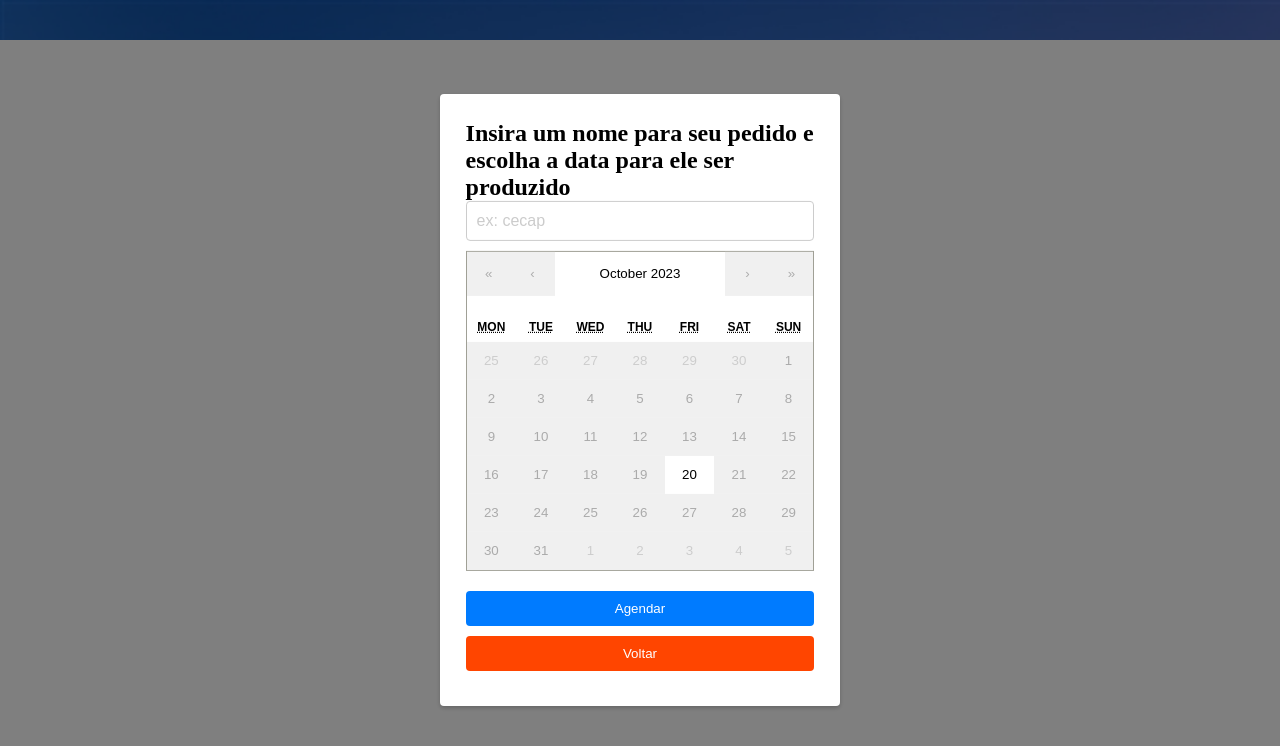
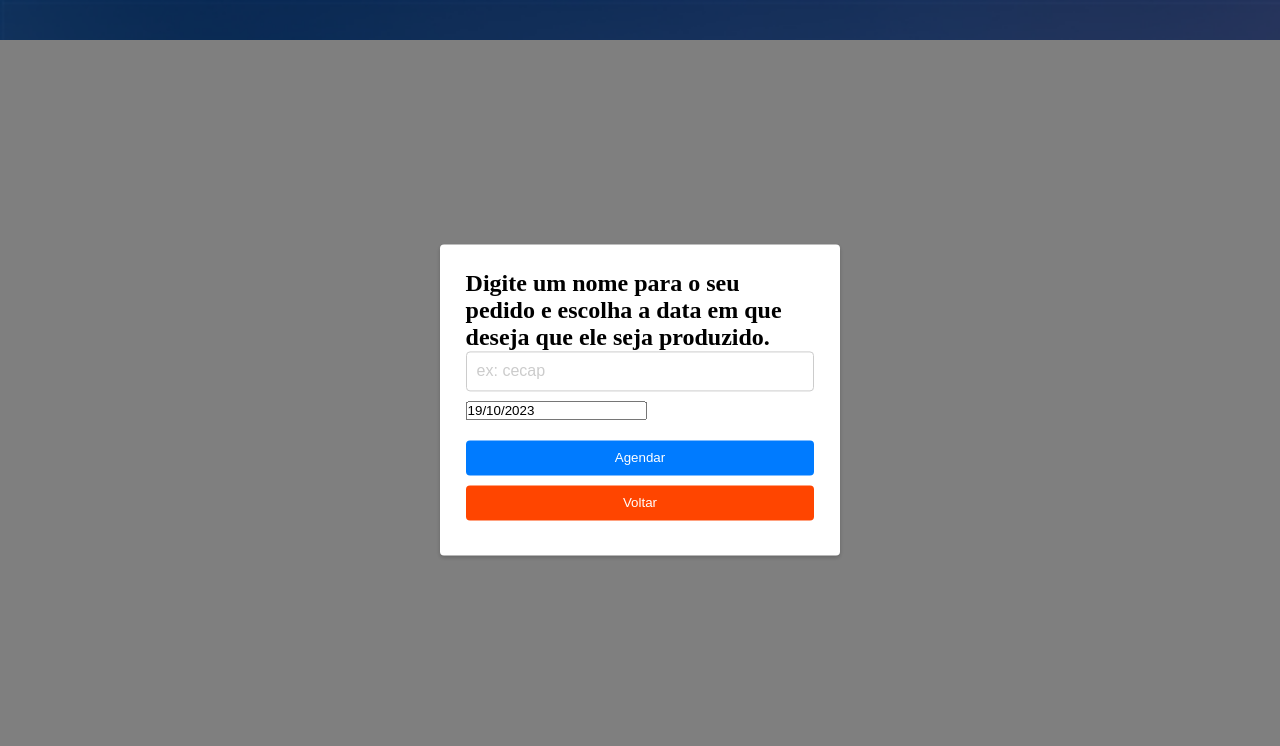
Before and after one commit to GiseleGois/kanashiro-buyflow, a React (Create React App) app: page /schedule-purchase in a window 1280 px wide. Shown: the top 746 px of the page. Built offline with nearby package versions, Linux system fonts and the light colour scheme; a web font is replaced by a local one.

Commit message:
correcao da exibicao de data

```diff
--- a/package.json
+++ b/package.json
@@ -11,8 +11,11 @@
     "@testing-library/user-event": "^13.5.0",
     "firebase": "^9.17.1",
     "font-awesome": "^4.7.0",
+    "moment": "^2.29.4",
+    "moment-timezone": "^0.5.43",
     "react": "^18.2.0",
     "react-calendar": "^4.6.0",
+    "react-datepicker": "^4.21.0",
     "react-dom": "^18.2.0",
     "react-modal": "^3.16.1",
     "react-router-dom": "^5.2.0",
--- a/src/components/schedulePurchase/index.js
+++ b/src/components/schedulePurchase/index.js
@@ -1,7 +1,7 @@
 import React, { useState, useEffect } from 'react';
 import Modal from 'react-modal';
-import 'react-calendar/dist/Calendar.css';
-import Calendar from 'react-calendar';
+import DatePicker from 'react-datepicker';
+import 'react-datepicker/dist/react-datepicker.css';
 import { useHistory } from 'react-router-dom';
 import './style.css';
 import { checkUserPurchases } from '../../commons/checkPurchases';
@@ -16,11 +16,15 @@ const SchedulePurchase = ({ onSchedule }) => {
   const [isModalOpen, setIsModalOpen] = useState(true);
   const [newLocation, setNewLocation] = useState('');
   const [userId, setUserId] = useState('');
-  const [local, setLocal] = useState();
+  const [local, setLocal] = useState('');
   const [confirmationModalOpen, setConfirmationModalOpen] = useState(false);
   const [newLocationModalOpen, setNewLocationModalOpen] = useState(false);
   const [errorModalOpen, setErrorModalOpen] = useState(false);
   const [duplicatedModalOpen, setDuplicatedModalOpen] = useState(false);
+
+  const now = new Date();
+  const today = new Date(now);
+  today.setHours(4, 0, 0, 0);
 
   useEffect(() => {
     const user = JSON.parse(sessionStorage.getItem('user'));
@@ -30,30 +34,25 @@ const SchedulePurchase = ({ onSchedule }) => {
   }, []);
 
   useEffect(() => {
-    const now = new Date();
-    const today = new Date(now);
-    today.setHours(4, 0, 0, 0);
-    const maxDate = new Date(today);
-    maxDate.setDate(today.getDate() + 1);
-    maxDate.setHours(3, 59, 59, 59);
-    setSelectedDate(null);
+    const fourAM = new Date(now);
+    fourAM.setHours(4, 0, 0, 0);
+
+    // Se a hora atual for menor que 4:00 AM, defina a data máxima como a data atual
+    if (now < fourAM) {
+      setMaxDate(today);
+    } else {
+      // Caso contrário, defina a data máxima como a data atual mais um dia
+      const nextDay = new Date(today);
+      nextDay.setDate(today.getDate() + 1);
+      setMaxDate(nextDay);
+    }
+
+    setSelectedDate(today);
     setMinDate(today);
-    setMaxDate(maxDate);
   }, []);
 
   const isFutureDate = (date) => {
-    const today = new Date();
-    today.setHours(4, 0, 0, 0);
-    return date >= today;
-  };
-  const isWithin24Hours = (date) => {
-    const now = new Date();
-    const next24Hours = new Date(now);
-    next24Hours.setHours(4, 0, 0, 0);
-    next24Hours.setDate(now.getDate() + 1);
-    const threeFiftyNineAM = new Date(now);
-    threeFiftyNineAM.setHours(3, 59, 59, 999);
-    return date >= next24Hours || date <= threeFiftyNineAM;
+    return date >= today; // 'today' agora é acessível nesta função
   };
 
   const onClose = () => {
@@ -61,7 +60,11 @@ const SchedulePurchase = ({ onSchedule }) => {
   };
 
   const handleSchedule = async () => {
-    if (selectedDate && isFutureDate(selectedDate) && !isWithin24Hours(selectedDate)) {
+    console.log('Botão "Agendar" clicado');
+    console.log('selectedDate:', selectedDate);
+    console.log('isFutureDate(selectedDate):', isFutureDate(selectedDate));
+    console.log('local:', local);
+    if (selectedDate && isFutureDate(selectedDate)) {
       if (!local || local.trim() === '') {
         setErrorModalOpen(true);
       } else {
@@ -101,27 +104,30 @@ const SchedulePurchase = ({ onSchedule }) => {
         shouldCloseOnOverlayClick={false}
       >
         <div className="schedule-modal">
-          <h2>Insira um nome para seu pedido e escolha a data para ele ser produzido</h2>
+          <h2>Digite um nome para o seu pedido e escolha a data em que deseja que ele seja produzido.</h2>
           <input
             type="text"
-            placeholder='ex: cecap'
+            placeholder="ex: cecap"
             className="purchase-input"
             value={local}
             onChange={(e) => setLocal(e.target.value)}
           />
 
-          <Calendar
-            onChange={setSelectedDate}
-            value={selectedDate}
+          <DatePicker
+            selected={selectedDate}
             minDate={minDate}
             maxDate={maxDate}
-            tileDisabled={({ date }) => !isFutureDate(date) || isWithin24Hours(date)}
-            className="calendar"
+            onChange={date => setSelectedDate(date)}
+            dateFormat="dd/MM/yyyy" // Define o formato da data
           />
 
           <div className="button-container">
-            <button className="schedule-button" onClick={handleSchedule}>Agendar</button>
-            <button className="close-button" onClick={onClose}>Voltar</button>
+            <button className="schedule-button" onClick={handleSchedule}>
+              Agendar
+            </button>
+            <button className="close-button" onClick={onClose}>
+              Voltar
+            </button>
           </div>
         </div>
       </Modal>
```
Also changed, not shown: 1 other file (tests, documents, lock files or other folders).
